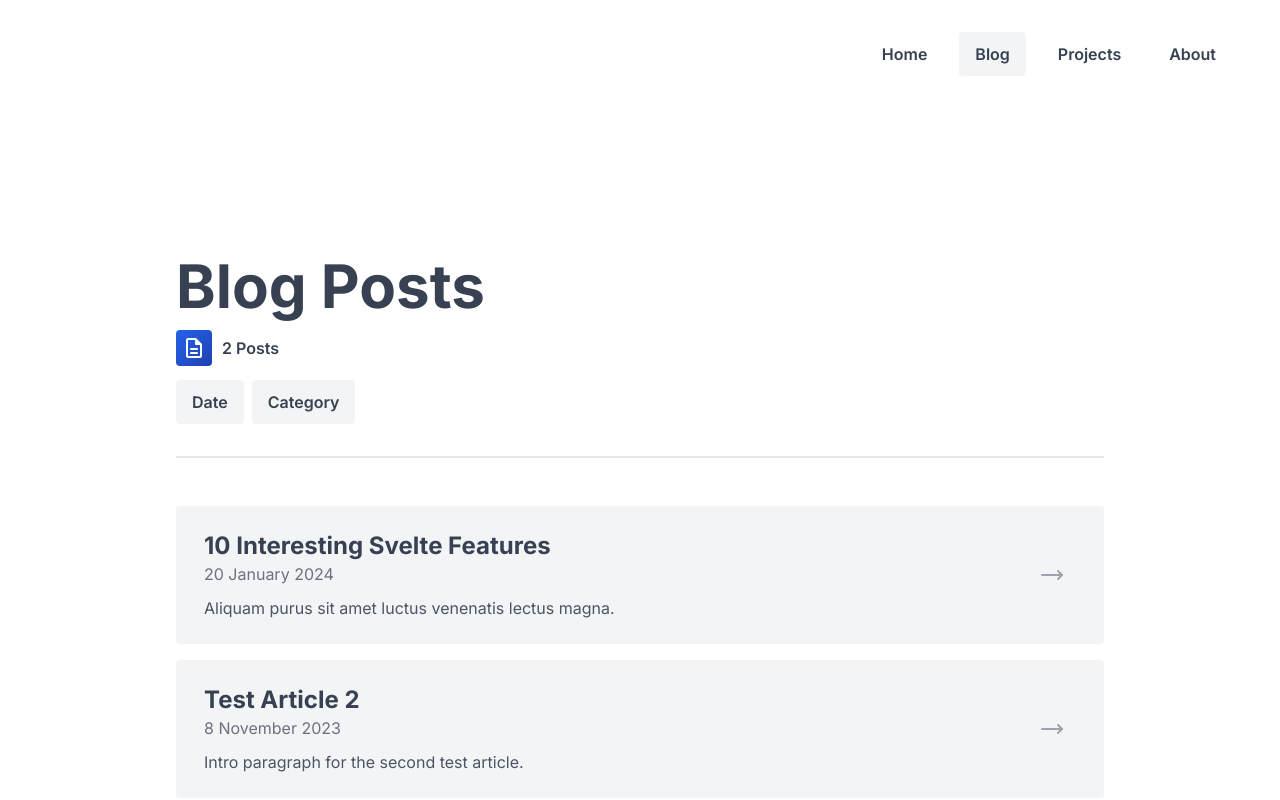
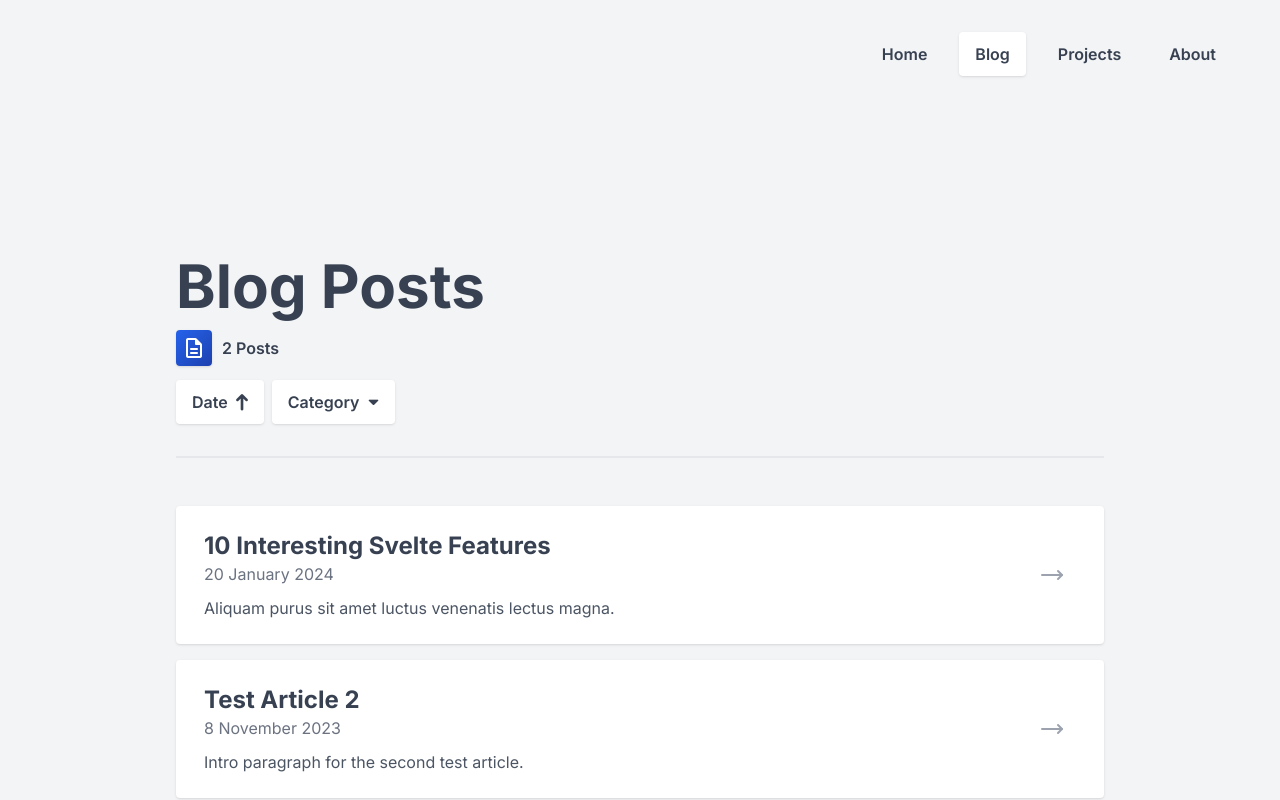
Before and after one commit to jackreimers/Blog, a SvelteKit app: page /blog in a window 1280 px wide. Shown: the top 800 px of the page. Built offline with nearby package versions, Linux system fonts and the light colour scheme.

Commit message:
Styling improvements

```diff
--- a/src/app.css
+++ b/src/app.css
@@ -5,8 +5,27 @@
 @tailwind components;
 @tailwind utilities;
 
+@layer components {
+    .btn-hover {
+        @apply transform-gpu transition-transform hover:translate-y-[-5px]
+    }
+
+    .btn-padding {
+        @apply py-1.5 px-3 sm:py-2.5 sm:px-4
+    }
+
+    .btn-padding-icon {
+        @apply py-1.5 pl-3 pr-2 sm:py-2.5 sm:pl-4 sm:pr-2.5
+    }
+
+    .gradient {
+        @apply bg-gradient-to-br from-blue-600 to-blue-800 text-white
+    }
+}
+
+/* TODO: https://tailwindcss.com/docs/adding-custom-styles#adding-base-styles */
 body {
-    @apply text-gray-700;
+    @apply text-gray-700 bg-gray-100;
 
     font-family: Inter, sans-serif;
 }
--- a/src/lib/components/buttons/dropdown.svelte
+++ b/src/lib/components/buttons/dropdown.svelte
@@ -1,35 +1,50 @@
 <script lang="ts">
 	import Icon from '$lib/components/text/icon.svelte';
-	import Button from '$lib/components/buttons/button.svelte';
+	import { onMount } from 'svelte';
 
-	export let name: string = 'Dropdown';
-	export let options: string[];
+	let outerElement: HTMLElement;
+	let buttonElement: HTMLElement;
+
+	export let title: string = 'Dropdown';
 
 	let open: boolean = false;
+
+	onMount(() => {
+		window.addEventListener('click', clickHandler);
+
+		return () => {
+			window.removeEventListener('click', clickHandler);
+		};
+	});
+
+	function clickHandler(event: MouseEvent) {
+		const target = event.target as Node;
+
+		if (buttonElement.contains(target)) {
+			open = !open;
+		} else if (!outerElement.contains(target)) {
+			open = false;
+		}
+	}
 </script>
 
-<div class="relative">
-	<Button
-		classes="inline-flex gap-1 rounded-full bg-gray-100 py-2.5 pl-5 pr-3 transition-colors duration-500 hover:bg-gray-200"
-		onClick={() => {
-			open = !open;
-		}}
+<div class="relative" bind:this={outerElement}>
+	<div
+		class="btn-padding-icon btn-hover inline-flex cursor-pointer items-center gap-0.5 rounded bg-white text-sm shadow duration-500 sm:text-base"
+		bind:this={buttonElement}
 	>
-		<p class="flex-1 font-bold">{name}</p>
-		<span class="transition-transform duration-500" class:-rotate-180={open}>
+		<p class="flex-1 font-semibold">{title}</p>
+		<span class="transform-gpu" class:-rotate-180={open}>
 			<Icon icon="arrow_drop_down" />
 		</span>
-	</Button>
-	<!-- TODO: Close this when user clicks outside the dropdown -->
+	</div>
 	<div
 		class="absolute bottom-0 left-0 mt-2 w-auto min-w-full translate-y-full transition-opacity duration-500"
 		class:opacity-0={!open}
 		class:pointer-events-none={!open}
 	>
-		<div class="mt-2 flex flex-col gap-2 whitespace-nowrap rounded bg-gray-100 p-5 py-3.5">
-			{#each options as option}
-				<p>{option}</p>
-			{/each}
+		<div class="btn-padding mt-2 flex flex-col gap-2 whitespace-nowrap rounded bg-white shadow">
+			<slot />
 		</div>
 	</div>
 </div>
--- a/src/lib/components/layout/card.svelte
+++ b/src/lib/components/layout/card.svelte
@@ -11,9 +11,9 @@
 
 <Button
 	{href}
-	classes="group flex rounded bg-gray-100 px-4 py-3 hover:bg-gray-200 sm:px-5 sm:py-4 md:px-7 md:py-6"
+	classes="group flex rounded bg-white px-4 py-3 shadow sm:px-5 sm:py-4 md:px-7 md:py-6"
 >
-	<span class="mr-2.5 flex flex-1 flex-col">
+	<span class="mr-3 flex flex-1 flex-col">
 		<span class="font-bold md:text-2xl">{title}</span>
 		{#if subText}
 			<span class:mb-2.5={bodyText} class="text-sm text-gray-500 md:text-base">
--- a/src/lib/components/layout/footer.svelte
+++ b/src/lib/components/layout/footer.svelte
@@ -8,22 +8,20 @@
 
 <footer class="mt-32">
 	<div class="flex w-full justify-center gap-3">
-		<Button
-			classes="transform rounded-full bg-gray-100 p-4 transition-all hover:translate-y-[-5px] hover:bg-gray-200"
-		>
+		<Button href="mailto:" classes="btn-hover rounded-full bg-white p-4 shadow">
 			<Mail />
 		</Button>
 		<Button
 			href="https://www.linkedin.com/in/jackreimers/"
 			target="_blank"
-			classes="transform rounded-full bg-gray-100 p-4 transition-all hover:translate-y-[-5px] hover:bg-gray-200"
+			classes="btn-hover rounded-full bg-white p-4 shadow"
 		>
 			<Linkedin />
 		</Button>
 		<Button
 			href="https://github.com/jackreimers"
 			target="_blank"
-			classes="transform rounded-full bg-gray-100 p-4 transition-all hover:translate-y-[-5px] hover:bg-gray-200"
+			classes="btn-hover rounded-full bg-white p-4 shadow"
 		>
 			<Github />
 		</Button>
--- a/src/lib/components/layout/header.svelte
+++ b/src/lib/components/layout/header.svelte
@@ -1,3 +1,6 @@
+<style>
+</style>
+
 <script lang="ts">
 	import { onMount } from 'svelte';
 	import { goto } from '$app/navigation';
@@ -43,52 +46,43 @@
 </script>
 
 <header
-	class="fixed z-10 w-full border-b bg-white px-4 transition-all duration-700 lg:px-12"
-	class:py-4={!scrolled}
-	class:lg:py-8={!scrolled}
-	class:py-2={scrolled}
-	class:lg:py-4={scrolled}
-	class:border-transparent={!scrolled}
-	class:border-gray-300={scrolled}
+	class="fixed z-10 w-full border-b px-4 transition-all duration-700 lg:px-12
+		{scrolled ? 'bg-white py-2 shadow-md lg:py-4' : 'border-transparent py-4 lg:py-8'}"
 >
 	<div class="mx-auto flex">
 		<div class="flex-1" />
 		<div class="hidden items-center gap-0.5 sm:gap-1 md:flex md:gap-2 lg:gap-4">
 			<a
 				href="/"
-				class:bg-gray-100={$page.url.pathname === '/'}
-				class:hover:bg-gray-200={$page.url.pathname === '/'}
-				class="rounded px-4 py-2.5 font-semibold transition-colors duration-500 hover:bg-gray-100"
+				class="btn-padding rounded font-semibold transition-all duration-500
+					{$page.url.pathname === '/' ? 'bg-white shadow' : 'hover:bg-gray-200'}"
 			>
 				Home
 			</a>
 			<a
 				href="/blog"
-				class:bg-gray-100={$page.url.pathname.startsWith('/blog')}
-				class:hover:bg-gray-200={$page.url.pathname.startsWith('/blog')}
-				class="rounded px-4 py-2.5 font-semibold transition-colors duration-500 hover:bg-gray-100"
+				class="btn-padding rounded font-semibold transition-all duration-500
+					{$page.url.pathname.startsWith('/blog') ? 'bg-white shadow' : 'hover:bg-gray-200'}"
 			>
 				Blog
 			</a>
 			<a
 				href="/projects"
-				class:bg-gray-100={$page.url.pathname.startsWith('/projects')}
-				class:hover:bg-gray-200={$page.url.pathname.startsWith('/projects')}
-				class="rounded px-4 py-2.5 font-semibold transition-colors duration-500 hover:bg-gray-100"
+				class="btn-padding rounded font-semibold transition-all duration-500
+					{$page.url.pathname.startsWith('/projects') ? 'bg-white shadow' : 'hover:bg-gray-200'}"
 			>
 				Projects
 			</a>
 			<a
 				href="/about"
-				class:bg-gray-100={$page.url.pathname.startsWith('/about')}
-				class:hover:bg-gray-200={$page.url.pathname.startsWith('/about')}
-				class="rounded px-4 py-2.5 font-semibold transition-colors duration-500 hover:bg-gray-100"
+				class="btn-padding rounded font-semibold transition-all duration-500
+					{$page.url.pathname.startsWith('/about') ? 'bg-white shadow' : 'hover:bg-gray-200'}"
 			>
 				About
 			</a>
 		</div>
 		<div class="flex items-center gap-0.5 sm:gap-1 md:hidden md:gap-2 lg:gap-4">
-			<Button href="/" classes="px-3 py-2 hover:bg-gray-100">
+			<Button href="/" classes="p-2 hover:bg-gray-100">
 				<Icon
 					icon="home"
 					weight={600}
--- a/src/lib/components/layout/page-header.svelte
+++ b/src/lib/components/layout/page-header.svelte
@@ -16,7 +16,7 @@
 				<Icon
 					icon={infoIcon}
 					weight={400}
-					classes="rounded bg-gradient-to-br from-blue-600 to-blue-800 p-1 text-white sm:p-1.5"
+					classes="rounded bg-gradient-to-br from-blue-600 to-blue-800 p-1 text-white shadow sm:p-1.5"
 				/>
 				<p>{infoText}</p>
 			</div>
--- a/src/lib/components/renderers/code-renderer-block.svelte
+++ b/src/lib/components/renderers/code-renderer-block.svelte
@@ -24,7 +24,7 @@
 </script>
 
 <div
-	class="relative mb-5 inline-block w-full overflow-hidden overflow-x-auto rounded bg-gray-50 px-2.5 py-2 sm:px-5 sm:py-3.5"
+	class="btn-padding relative mb-5 inline-block w-full overflow-hidden overflow-x-auto rounded bg-white shadow"
 >
 	<code class="{lang} whitespace-pre">
 		{@html Prism.highlight(text, Prism.languages[lang], lang)}
--- a/src/lib/components/renderers/code-renderer-inline.svelte
+++ b/src/lib/components/renderers/code-renderer-inline.svelte
@@ -1,6 +1,6 @@
 <script lang="ts">
-    //TODO: This is currently redundant, just apply the classes to the code element
+	//TODO: This is currently redundant, just apply the classes to the code element
 	export let raw: string = '';
 </script>
 
-<code class="bg-gray-100 py-1 px-1.5 rounded">{raw.replace(/`/g, '')}</code>
+<code class="rounded bg-white px-1.5 py-1">{raw.replace(/`/g, '')}</code>
--- a/src/routes/about/+page.svelte
+++ b/src/routes/about/+page.svelte
@@ -18,7 +18,7 @@
 	class="grid grid-cols-2 grid-rows-3 gap-3 min-[450px]:grid-cols-3 min-[450px]:grid-rows-2 sm:gap-5"
 >
 	<div
-		class="col-start-1 col-end-3 row-start-1 row-end-3 flex gap-3 rounded bg-gray-100 sm:gap-4"
+		class="col-start-1 col-end-3 row-start-1 row-end-3 flex gap-3 rounded bg-white shadow sm:gap-4"
 	>
 		<img
 			src="/images/headshot-transparent.png"
@@ -27,7 +27,7 @@
 		/>
 	</div>
 	<div
-		class="overflow-hidden rounded bg-gray-100 bg-[url('/images/brisbane-river.jpg')] bg-cover text-white"
+		class="overflow-hidden rounded bg-gray-100 bg-[url('/images/brisbane-river.jpg')] bg-cover text-white shadow"
 	>
 		<div
 			class="flex h-full flex-col items-center justify-center gap-1.5 backdrop-blur-[2px] backdrop-brightness-75 backdrop-filter"
@@ -37,7 +37,7 @@
 		</div>
 	</div>
 	<div
-		class="overflow-hidden rounded bg-gray-100 bg-[url('/images/brisbane.jpg')] bg-cover text-white"
+		class="overflow-hidden rounded bg-gray-100 bg-[url('/images/brisbane.jpg')] bg-cover text-white shadow"
 	>
 		<div
 			class="flex h-full flex-col items-center justify-center gap-1.5 p-4 backdrop-blur-[2px] backdrop-brightness-75 backdrop-filter"
--- a/src/routes/blog/+page.svelte
+++ b/src/routes/blog/+page.svelte
@@ -2,36 +2,55 @@
 	import PageHeader from '$lib/components/layout/page-header.svelte';
 	import Card from '$lib/components/layout/card.svelte';
 	import Button from '$lib/components/buttons/button.svelte';
+	import Icon from '$lib/components/text/icon.svelte';
+	import Dropdown from '$lib/components/buttons/dropdown.svelte';
 
 	import { getDateString } from '$lib/functions/functions';
+	import type { BlogPost } from '$lib/types/types';
 
 	/** @type {import('./$types').PageData} */
 	export let data: any;
+
+	let newest: boolean = true;
+
+	$: posts = data.posts;
+
+	function toggleSort() {
+		newest = !newest;
+
+		posts = data.posts.sort((a: BlogPost, b: BlogPost) => {
+			if (newest) {
+				return b.metadata.date.getTime() - a.metadata.date.getTime();
+			} else {
+				return a.metadata.date.getTime() - b.metadata.date.getTime();
+			}
+		});
+	}
 </script>
 
 <svelte:head>
 	<title>Jack Reimers | Blog</title>
 </svelte:head>
 
-<PageHeader title="Blog Posts" infoIcon="description" infoText="{data.posts.length} Posts">
+<PageHeader title="Blog Posts" infoIcon="description" infoText="{posts.length} Posts">
 	<div class="flex flex-wrap gap-2">
 		<Button
-			onClick={() => {}}
-			classes="bg-gray-100 px-3 py-1.5 text-sm hover:bg-gray-200 sm:px-4 sm:py-2.5 sm:text-base"
+			onClick={toggleSort}
+			classes="btn-padding-icon btn-hover inline-flex items-center gap-0.5 rounded bg-white text-sm shadow duration-500 sm:text-base"
 		>
-			<p class="font-semibold">Date</p>
+			<span class="font-semibold">Date</span>
+			<span class="transform-gpu" class:rotate-90={!newest} class:-rotate-90={newest}>
+				<Icon icon="arrow_right_alt" />
+			</span>
 		</Button>
-		<Button
-			onClick={() => {}}
-			classes="bg-gray-100 px-3 py-1.5 text-sm hover:bg-gray-200 sm:px-4 sm:py-2.5 sm:text-base"
-		>
-			<p class="font-semibold">Category</p>
-		</Button>
+		<Dropdown title="Category">
+			<Button classes="text-sm sm:text-base">No categories found.</Button>
+		</Dropdown>
 	</div>
 </PageHeader>
 
 <div class="grid gap-4">
-	{#each data.posts as post}
+	{#each posts as post}
 		<Card
 			href="/blog/{post.metadata.slug}"
 			title={post.metadata.title}
--- a/src/routes/blog/[slug]/+page.svelte
+++ b/src/routes/blog/[slug]/+page.svelte
@@ -23,7 +23,7 @@
 		{#each data.post.metadata.categories as category}
 			<Button
 				onClick={() => {}}
-				classes="bg-gray-100 px-3 py-1.5 text-sm hover:bg-gray-200 sm:px-4 sm:py-2.5 sm:text-base"
+				classes="btn-padding btn-hover bg-white text-sm shadow sm:text-base"
 			>
 				<p class="font-semibold">{category.name}</p>
 			</Button>
```
